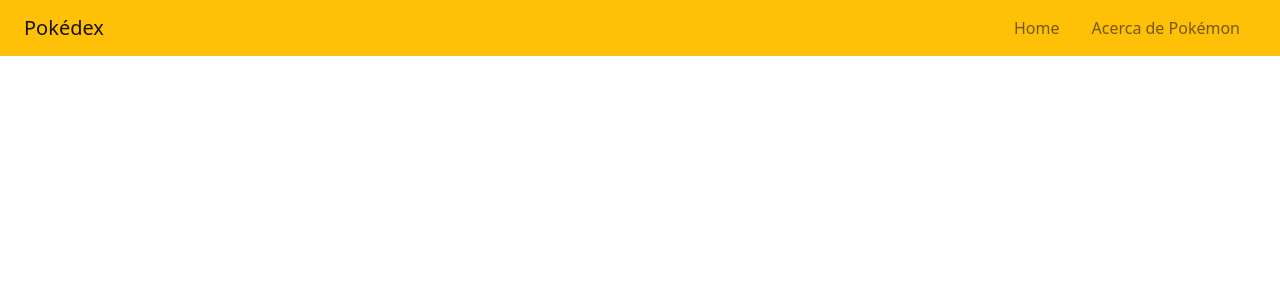
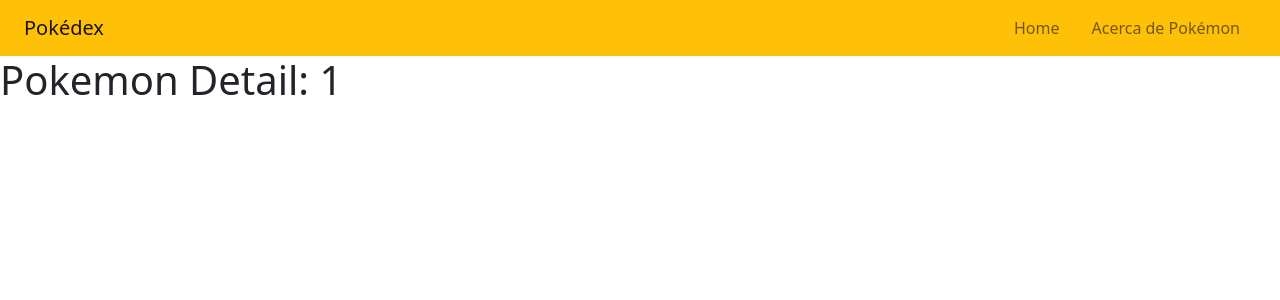
Before and after one commit to warderer/intro-react-g22, a React (Vite) app in the folder 05-poke-bootstrap/: page /pokemon/1 in a window 1280 px wide. Shown: the top 300 px of the page. Built offline with nearby package versions, Linux system fonts and the light colour scheme.

Commit message:
✨ Ejemplo useParams

```diff
--- a/05-poke-bootstrap/src/pages/PokemonDetail.jsx
+++ b/05-poke-bootstrap/src/pages/PokemonDetail.jsx
@@ -1,6 +1,9 @@
+import { useParams } from 'react-router-dom'
+
 const PokemonDetail = () => {
+  const { id } = useParams()
   return (
-    <h1>PokemonDetail</h1>
+    <h1>Pokemon Detail: {id}</h1>
   )
 }
 export default PokemonDetail
--- a/05-poke-bootstrap/src/routes/Index.jsx
+++ b/05-poke-bootstrap/src/routes/Index.jsx
@@ -8,7 +8,7 @@ const RoutesIndex = () => {
     <Routes>
       <Route path='/' element={<Home />} />
       <Route path='/about' element={<About />} />
-      <Route path='/pokemon' element={<PokemonDetail />} />
+      <Route path='/pokemon/:id' element={<PokemonDetail />} />
     </Routes>
   )
 }
```
